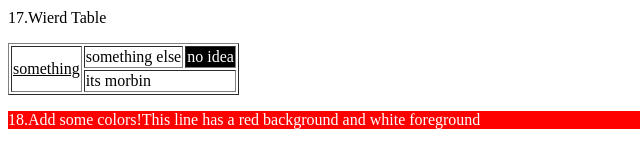
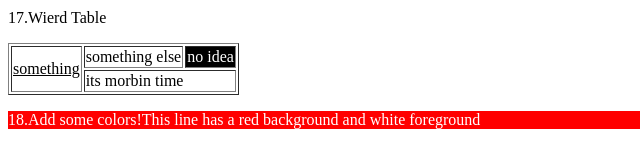
Before and after one commit to CS6-201-ISS-S23/tutorial-2-varshu-konireddy, a plain HTML site: page submission/index.html in a window 1280 px wide. Shown: the part 1211-1353 px from the top of the page, 0-640 px from the left. Drawn offline with Linux system fonts and the light colour scheme.

Commit message:
Update index.html

```diff
--- a/submission/index.html
+++ b/submission/index.html
@@ -125,7 +125,7 @@
                 <td style="background-color:black;color:white;">no idea</td>
             </tr>
             <tr>
-                <td colspan="2">its morbin</td>
+                <td colspan="2">its morbin time</td>
             </tr>
         </Table>
     </p>
```
